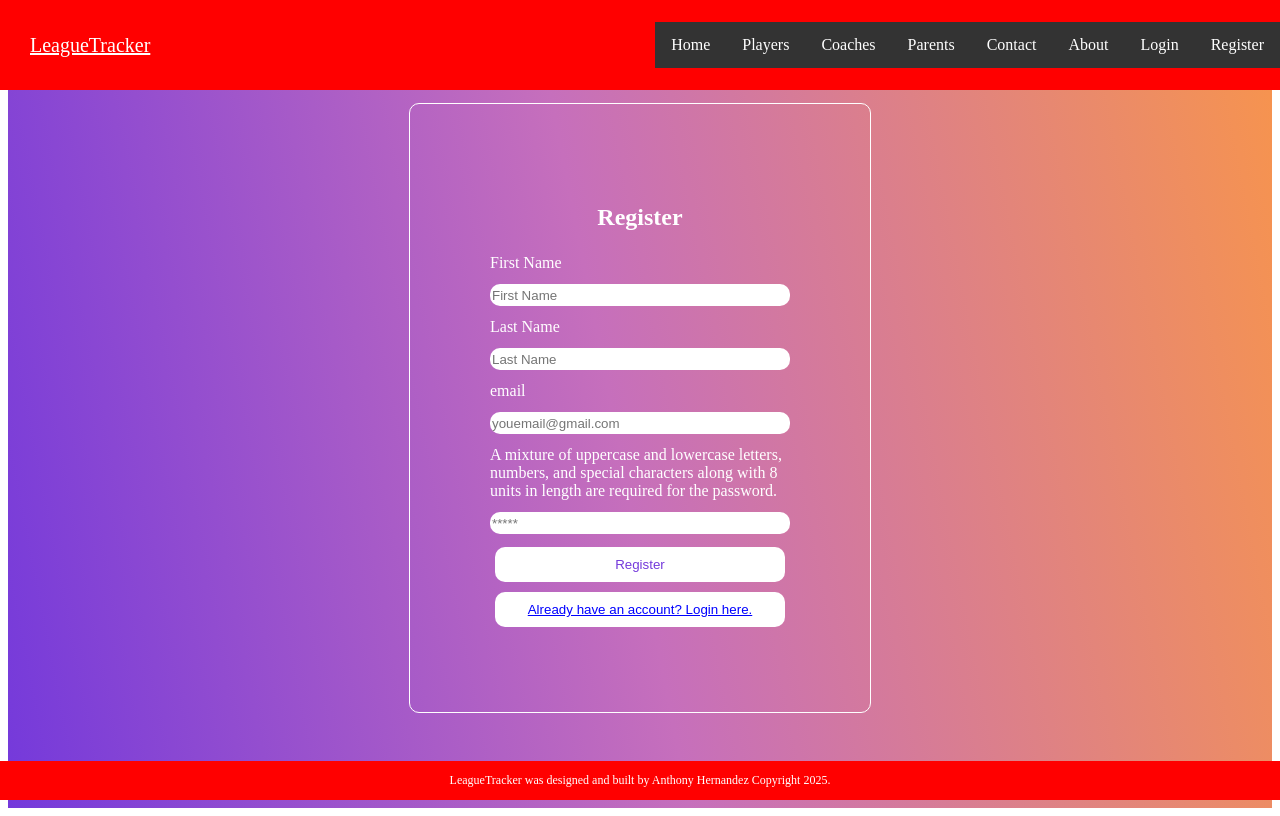
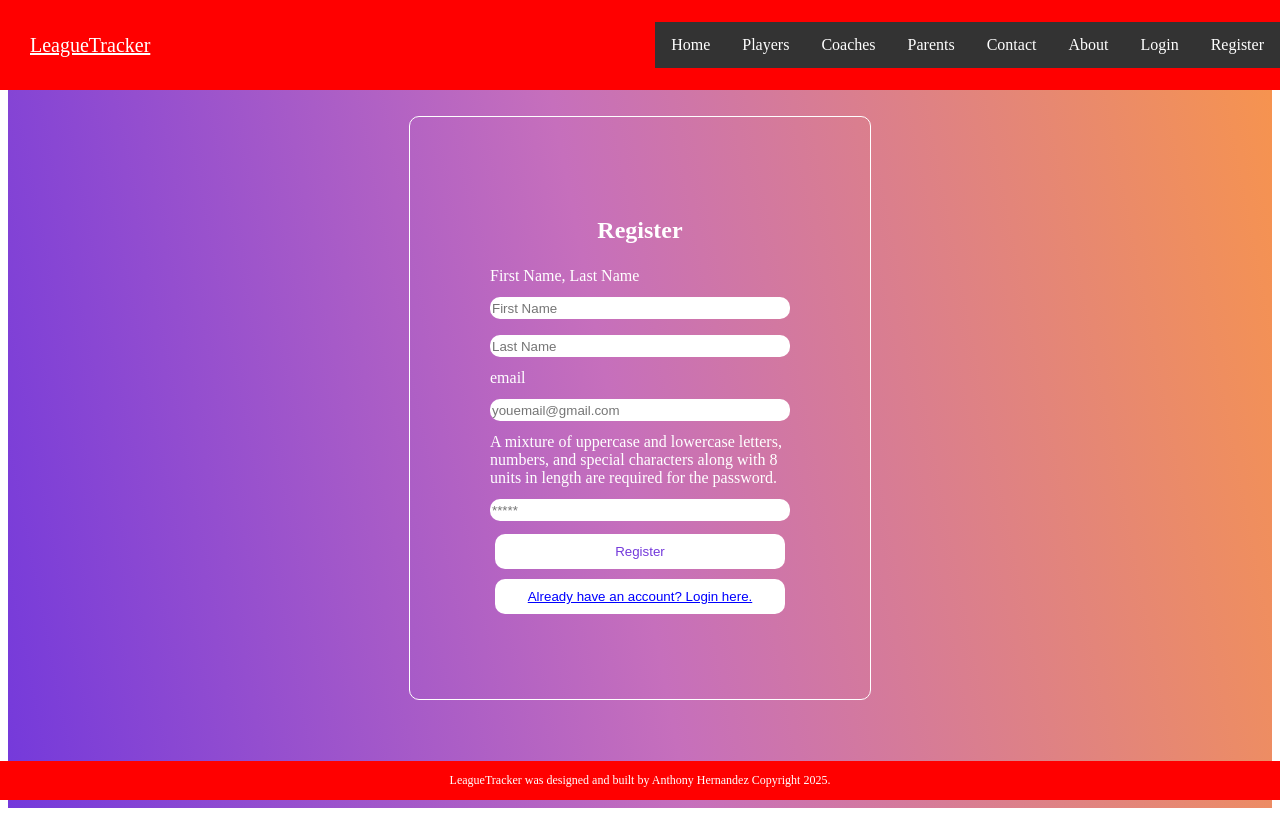
Before and after one commit to tonyh2323/leaguetracker, a React (Vite) app: page /Register in a window 1280 px wide. Built offline with nearby package versions, Linux system fonts and the light colour scheme; the HTML template or start-up script is replaced by a standard one.

Commit message:
aligned first name last name in registration screen

```diff
--- a/src/Components/Register.jsx
+++ b/src/Components/Register.jsx
@@ -33,10 +33,13 @@ export const Register = (props) =>{
         <div className='auth-form-container'>
             <h2>Register</h2>
             <form className='register-form' onSubmit={handleSubmit} >
-                <label htmlFor='first'>First Name</label>
-                <input required value={first} onChange={(e) => setName(e.target.value)} name='fisrt' id='first' placeholder='First Name'/>
-                <label htmlFor='last'>Last Name</label>
-                <input required value={last} onChange={(e) => setlast(e.target.value)} name='last' id='last' placeholder='Last Name'/>
+
+            <label htmlFor='first'>First Name, Last Name</label>
+                <div className="side-by-side">
+                    <input required value={first} onChange={(e) => setName(e.target.value)} name='fisrt' id='first' placeholder='First Name'/>
+                    <input required value={last} onChange={(e) => setlast(e.target.value)} name='last' id='last' placeholder='Last Name'/>
+                </div>
+
                 <label htmlFor='email'>email</label>
                 <input required value={email} onChange={(e) => setEmail(e.target.value)} type="email" placeholder="youemail@gmail.com" id="email"name="email"/>
                 <label htmlFor='password'>A mixture of uppercase and lowercase letters, numbers, and special characters along with 8 units in length are required for the password.</label>
--- a/src/Css/App.css
+++ b/src/Css/App.css
@@ -59,3 +59,8 @@ button {
     color: blue;
     text-decoration: underline;
 }
+.side-by-side {
+    display: flex;
+    flex-direction: column;
+
+  }
```
